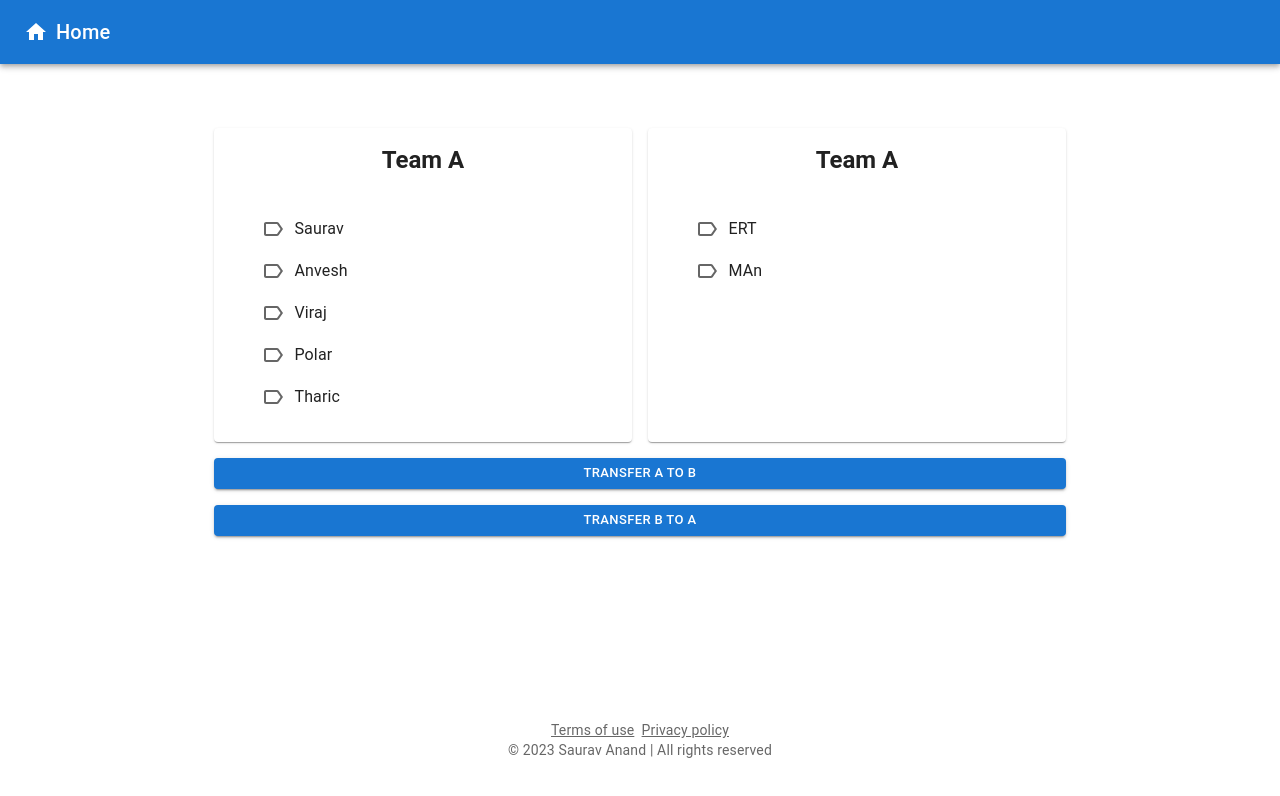
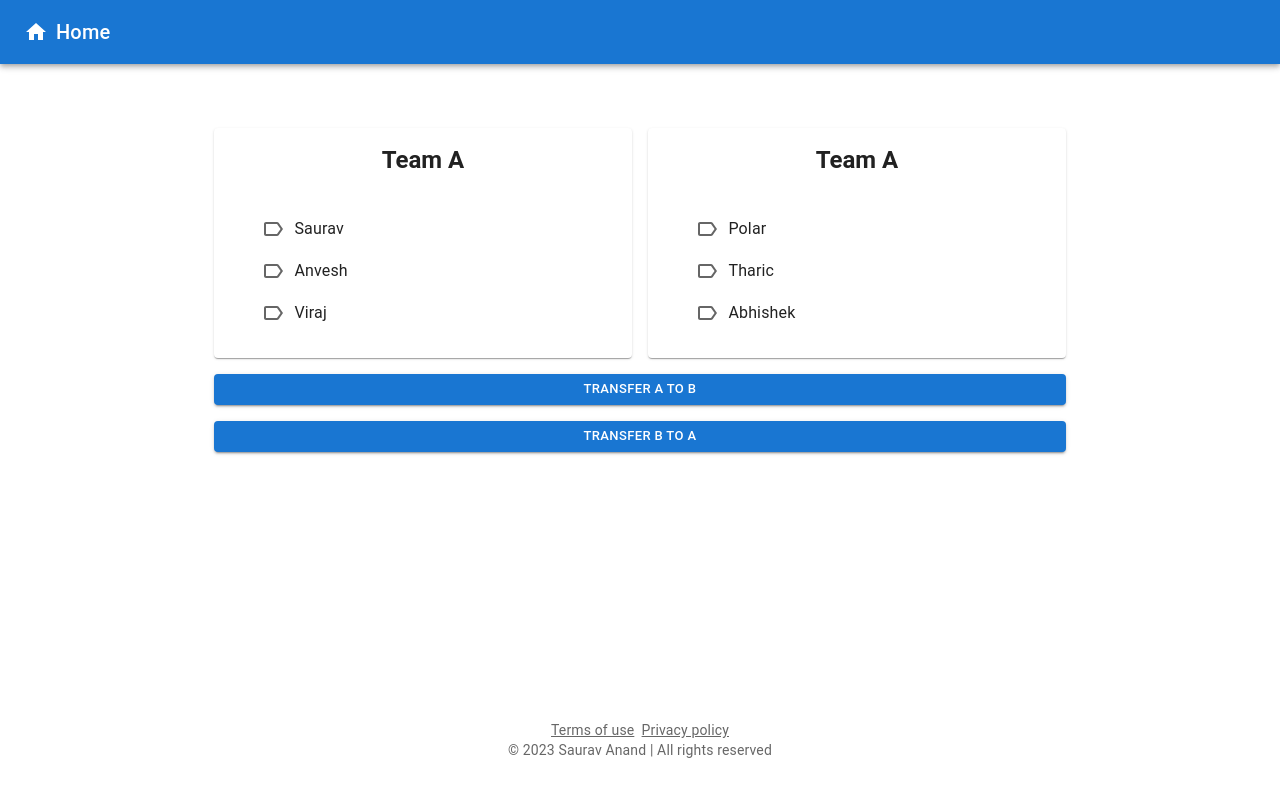
Before and after one commit to sauravanand195/todo-next, a Next.js app: page /swapper in a window 1280 px wide. Shown: the top 796 px of the page. Built offline with nearby package versions, Linux system fonts and the light colour scheme.

Commit message:
text updated

```diff
--- a/pages/swapper.js
+++ b/pages/swapper.js
@@ -10,11 +10,10 @@ const Swapper = () => {
         { name: 'Saurav', state: false },
         { name: 'Anvesh', state: false },
         { name: 'Viraj', state: false },
+    ], [
         { name: 'Polar', state: false },
-        { name: 'Tharic', state: false }
-    ], [
-        { name: 'ERT', state: false },
-        { name: 'MAn', state: false }
+        { name: 'Tharic', state: false },
+        { name: 'Abhishek', state: false }
     ]])
 
     const updateSelection = (ind, e, bol) => {
```
